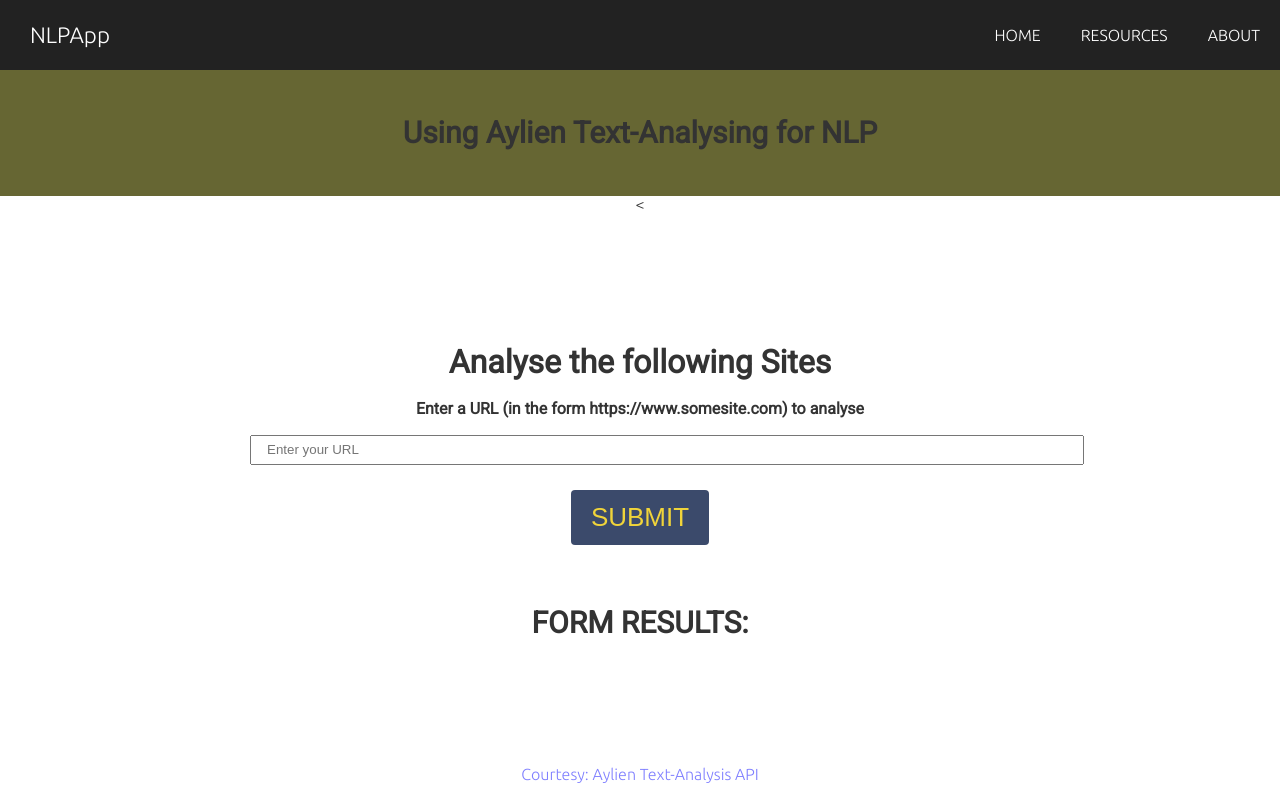
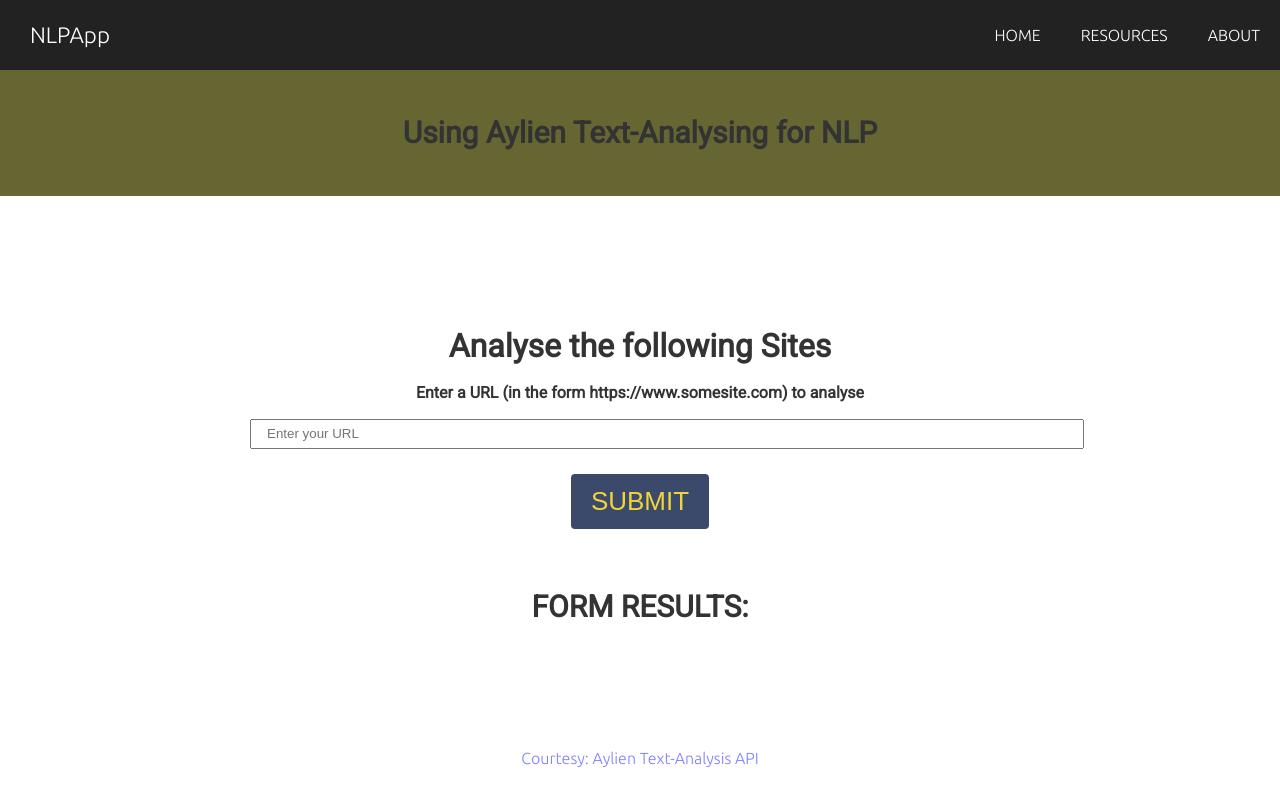
Before and after one commit to rad-muk3/NewsArticleEvaluator, a website built with webpack: page src/client/views/index.html in a window 1280 px wide. Built offline with nearby package versions, Linux system fonts and the light colour scheme.

Commit message:
fixed a typo

```diff
--- a/src/client/views/index.html
+++ b/src/client/views/index.html
@@ -28,7 +28,7 @@
     <div class="head-title">
       <h2>Using Aylien Text-Analysing for NLP</h2>
     </div>
-    < </header>
+  </header>
 
       <main>
         <section>
```
